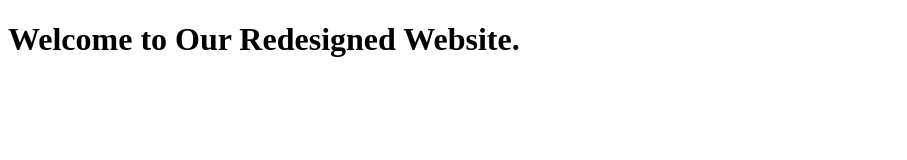
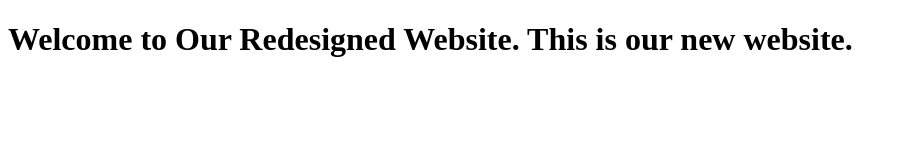
Before and after one commit to shwetass78/website-redesign, a plain HTML site: page index.html in a window 1280 px wide. Shown: the whole page, without its empty margins (0-907 px from the left). Drawn offline with Linux system fonts and the light colour scheme.

Commit message:
add new line navigation bar

```diff
--- a/index.html
+++ b/index.html
@@ -8,6 +8,7 @@
 <body>
     <h1>
         Welcome to Our Redesigned Website.
+        This is our new website.
     </h1>
 </body>
 </html>
```
